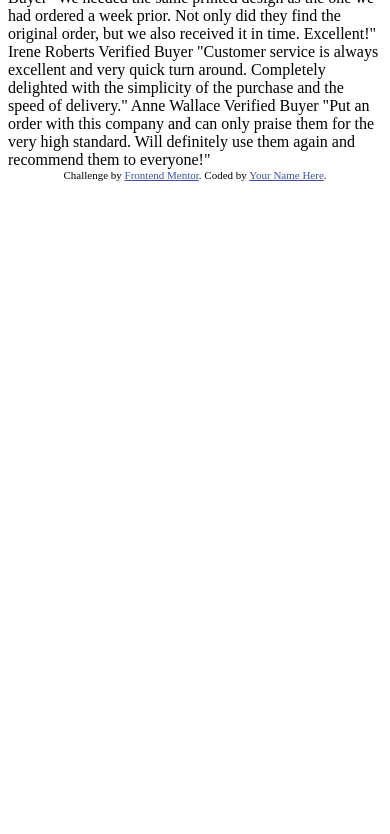
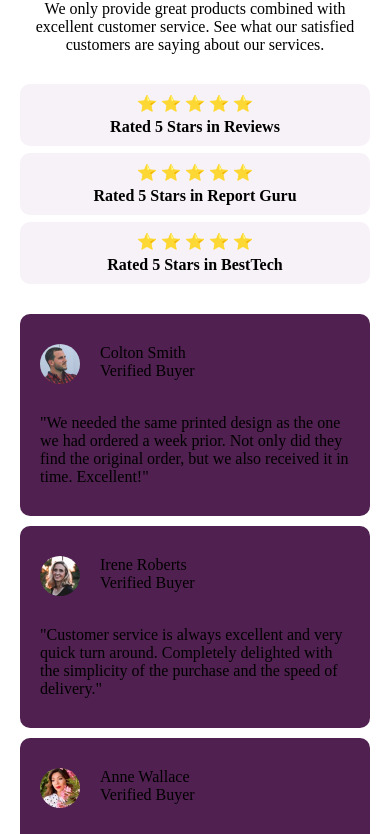
Before and after one commit to TRellTins/social-proof, a plain HTML site: page index.html in a window 390 px wide. Shown: the part 109-943 px from the top of the page. Before the commit the page ends 844 px from the top, so only its background shows below. Drawn offline with Linux system fonts and the light colour scheme.

Commit message:
mobile layout
mobile layout very little styling

```diff
--- a/index.html
+++ b/index.html
@@ -23,39 +23,133 @@
       .attribution a {
         color: hsl(228, 45%, 44%);
       }
+      * {
+      padding: 0;
+      margin: 0;
+      box-sizing: border-box;
+      }
+      /* styleing for mobile */
+      #outer-cont {
+        padding: 20px;
+      }
+
+      h1 {
+        text-align: center;
+        margin-bottom: 15px;
+        /* style font and color */
+      }
+      #description {
+        text-align: center;
+        margin-bottom: 30px;
+        /* style font and color */
+      }
+
+
+      /* styling the review section */
+      .reviews {
+        padding: 10px 0;
+        text-align: center;
+        border-radius: 10px;
+        background-color: hsl(300, 24%, 96%);
+      }
+      .reviews h4 {
+        margin-top: 5px;
+        /* style the color and font */
+      }
+      .reviews:nth-of-type(1) {
+        margin-bottom: 7px;
+      }
+      .reviews:nth-of-type(2) {
+        margin-bottom: 7px;
+      }
+      .reviews:nth-of-type(3) {
+        margin-bottom: 7px;
+      }
+
+      /* styling written reviews */
+      .written-reviews {
+        padding: 30px 20px;
+        border-radius: 10px;
+        background-color: hsl(300, 43%, 22%);
+      }
+      .written-reviews:nth-of-type(1) {
+        margin-bottom: 10px;
+        margin-top: 30px;
+      }
+      .written-reviews:nth-of-type(2) {
+        margin-bottom: 10px;
+      }
+      .written-reviews:nth-of-type(3) {
+        margin-bottom: 10px;
+      }
+      .review-profile {
+        display: flex;
+        margin-bottom: 30px;
+      }
+      .profile-img {
+        border-radius: 100%;
+        width: 40px;
+        margin-right: 20px;
+      }
     </style>
   </head>
   <body>
-    10,000+ of our users love our products.
+    <div id="outer-cont">
+      <!-- this cont will have to be display flex in desktop view -->
+      <div id="desktop-view-top-cont">
+        <h1>10,000+ of our users love our products.</h1>
 
-    We only provide great products combined with excellent customer service.
-    See what our satisfied customers are saying about our services.
+        <p id="description">We only provide great products combined with excellent customer service.
+        See what our satisfied customers are saying about our services.</p>
+        <div id="star-reviews-cont">
+          <div class="reviews">
+            <p class="stars">⭐ ⭐ ⭐ ⭐ ⭐</p>
+            <h4>Rated 5 Stars in Reviews</h4>
+        </div>
+          <div class="reviews">
+            <p class="stars">⭐ ⭐ ⭐ ⭐ ⭐</p>
+            <h4>Rated 5 Stars in Report Guru</h4>
+        </div>
+          <div class="reviews">
+            <p class="stars">⭐ ⭐ ⭐ ⭐ ⭐</p>
+            <h4>Rated 5 Stars in BestTech</h4>
+          </div>
+        </div>
+      </div>
 
-    Rated 5 Stars in Reviews
-    Rated 5 Stars in Report Guru
-    Rated 5 Stars in BestTech
-
-    Colton Smith
-    Verified Buyer
-    "We needed the same printed design as the one we had ordered a week prior.
-    Not only did they find the original order, but we also received it in time.
-    Excellent!"
-
-    Irene Roberts
-    Verified Buyer
-    "Customer service is always excellent and very quick turn around. Completely
-    delighted with the simplicity of the purchase and the speed of delivery."
-
-    Anne Wallace
-    Verified Buyer
-    "Put an order with this company and can only praise them for the very high
-    standard. Will definitely use them again and recommend them to everyone!"
-
+      <div id="written-reviews-cont">
+        <div class="written-reviews">
+          <div class="review-profile">
+            <img class="profile-img" src="images/image-colton.jpg" alt="">
+            <p class="review-name">Colton Smith<br>Verified Buyer</p>
+          </div>
+          <p class="review-text">"We needed the same printed design as the one we had ordered a week prior.
+          Not only did they find the original order, but we also received it in time.
+          Excellent!"</p>
+        </div>
+        <div class="written-reviews">
+          <div class="review-profile">
+            <img class="profile-img" src="images/image-irene.jpg" alt="">
+            <p class="review-name">Irene Roberts<br>Verified Buyer</p>
+          </div>
+          <p class="review-text">"Customer service is always excellent and very quick turn around. Completely
+          delighted with the simplicity of the purchase and the speed of delivery."</p>
+        </div>
+        <div class="written-reviews">
+          <div class="review-profile">
+            <img class="profile-img" src="images/image-anne.jpg" alt="">
+            <p class="review-name">Anne Wallace<br>Verified Buyer</p>
+          </div>
+          <p class="review-text">"Put an order with this company and can only praise them for the very high
+          standard. Will definitely use them again and recommend them to everyone!"</p>
+        </div>
+      </div>
+    </div>
     <div class="attribution">
       Challenge by
       <a href="https://www.frontendmentor.io?ref=challenge" target="_blank"
         >Frontend Mentor</a
-      >. Coded by <a href="#">Your Name Here</a>.
+      >. Coded by <a href="#">Terrell Tinsley</a>.
     </div>
   </body>
 </html>
```
